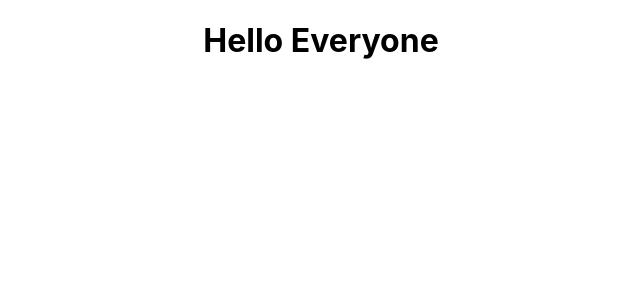
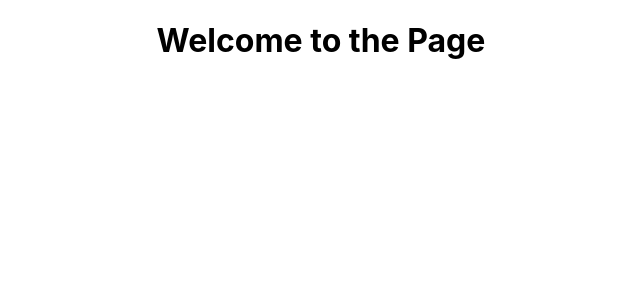
Before and after one commit to anujnaRao/ReactCode, a React (Create React App) app in the folder hello_world/: page / in a window 1280 px wide. Shown: the top 300 px of the page, without its empty margins (319-959 px from the left). Built offline with nearby package versions, Linux system fonts and the light colour scheme.

Commit message:
JSX format

```diff
--- a/hello_world/src/App.js
+++ b/hello_world/src/App.js
@@ -1,12 +1,16 @@
 import React from 'react';
-import logo from './logo.svg';
 import './App.css';
 import Greet from './components/Greet';
+import Welcome from './components/Welcome';
+import Hello from './components/Hello';
+
 
 function App() {
   return (
     <div className="App">
-    <Greet/>
+    {/* <Greet/>
+    <Welcome /> */}
+    <Hello />
     </div>
   );
 }
--- /dev/null
+++ b/hello_world/src/components/Hello.js
@@ -0,0 +1,16 @@
+import React from 'react';
+
+
+const Hello = () => {
+    // return (
+    //     <div className="cls">
+    //         <h1>Hello Anujna</h1>
+    //     </div>
+    // )
+
+    // Without JSX
+    return React.createElement('div',
+    {id: 'clsid', className: 'cls'}, React.createElement('h1', null, 'Welcome to the Page'));
+}
+
+export default Hello;
--- /dev/null
+++ b/hello_world/src/components/Welcome.js
@@ -0,0 +1,9 @@
+import React, {Component} from 'react';
+
+class Welcome extends Component{
+    render(){
+        return <h1>Class Component</h1>
+    }
+}
+
+export default Welcome;
```
